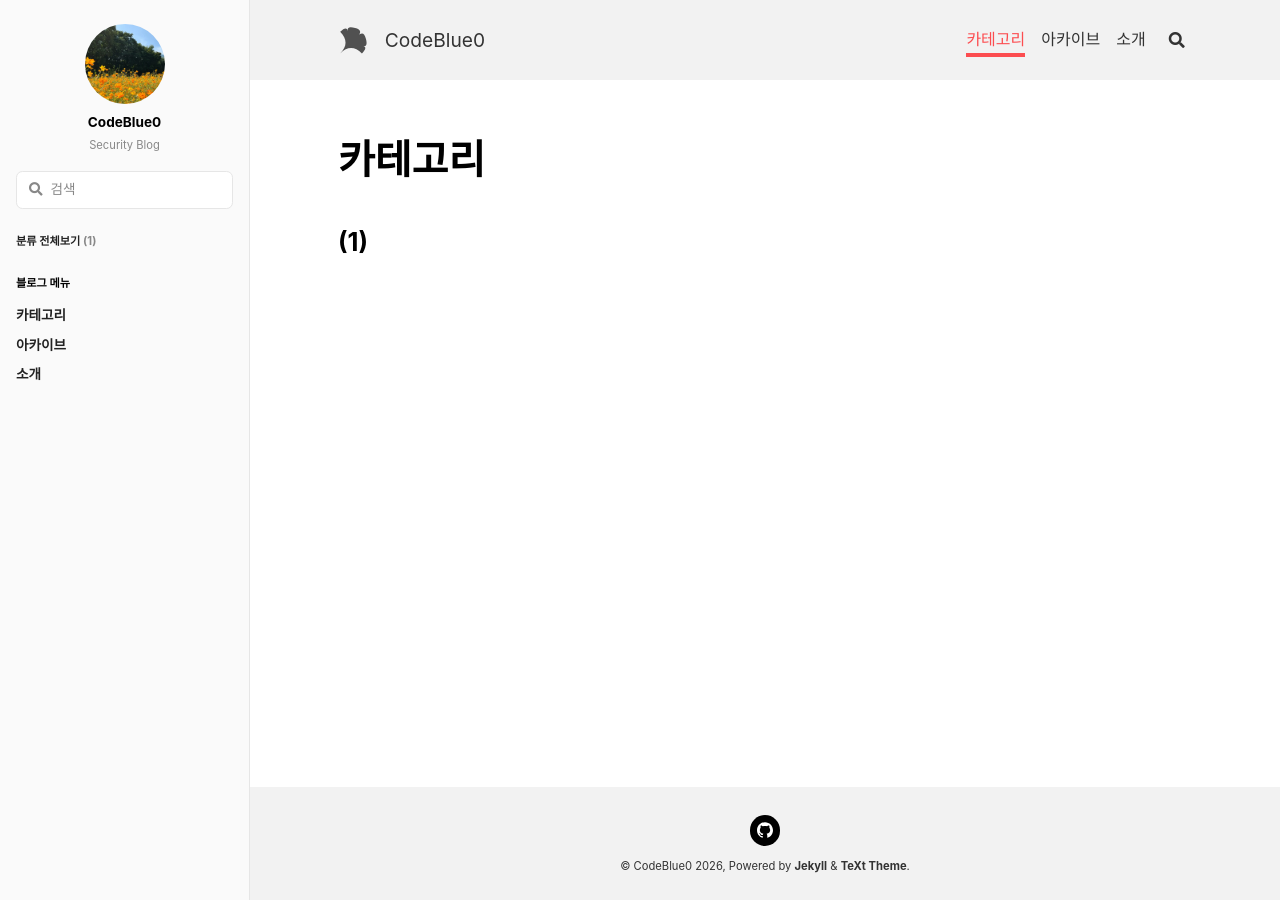
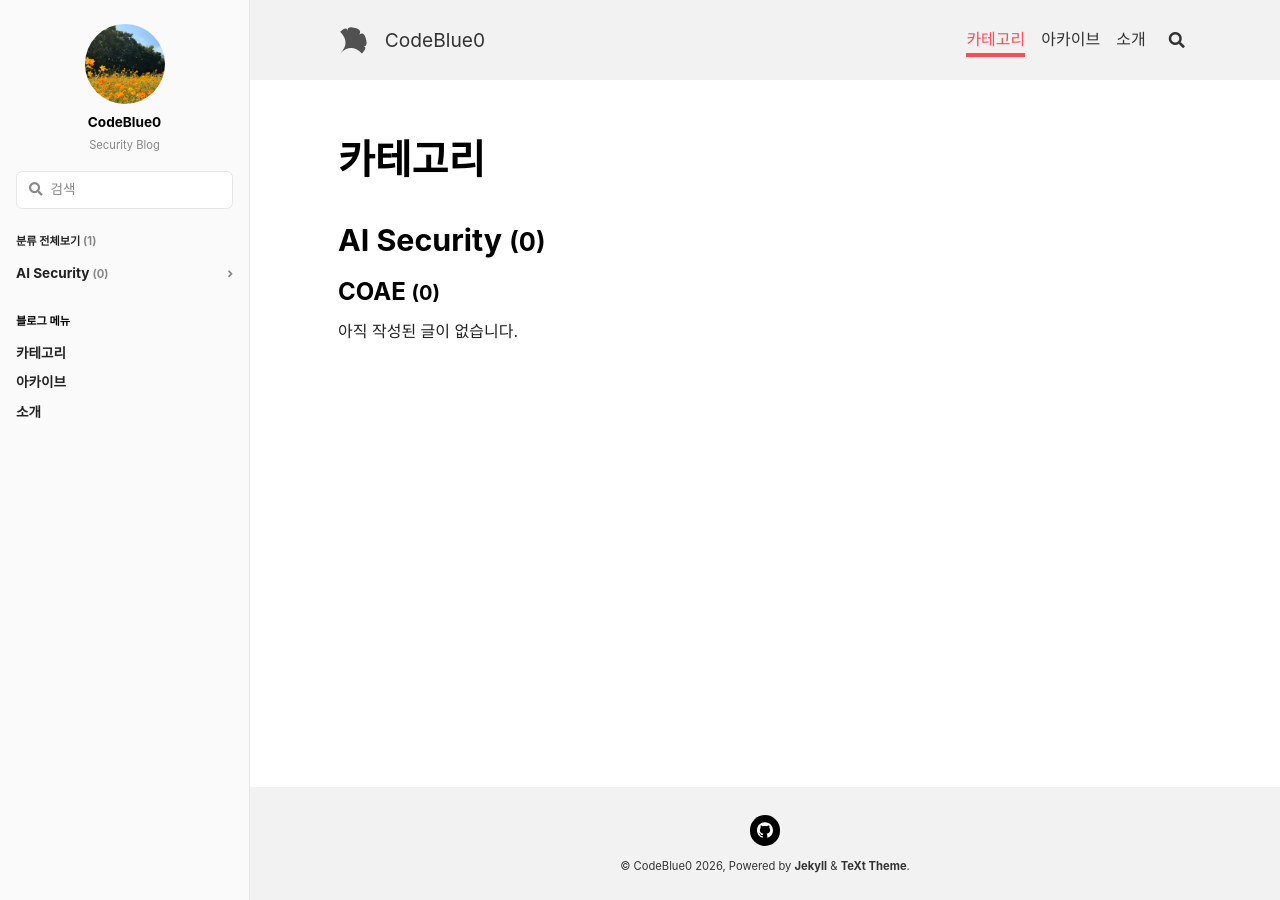
Before and after one commit to CodeBlue0/codeblue0.github.io, a Jekyll site: the page built from categories.html, in a window 1280 px wide. Built offline with Jekyll 4.4.1, drawn with Linux system fonts in a browser that asks for light colours; nearby versions of some CDN libraries; some web fonts are replaced.

Commit message:
Add AI Security and COAE category tree with empty category support

```diff
--- /dev/null
+++ b/_data/categories.yml
@@ -0,0 +1,4 @@
+# 글이 없어도 표시할 카테고리. 글의 categories: [상위, 하위]와 함께 사용한다.
+- name: AI Security
+  children:
+    - COAE
--- a/_includes/sidebar/blog.html
+++ b/_includes/sidebar/blog.html
@@ -38,7 +38,9 @@
     <ul class="blog-sidebar__categories">
       {%- for _top in _tops -%}
         {%- assign _top_posts = site.posts | where_exp: "post", "post.categories[0] == _top" -%}
-        {%- assign _subs = "" | split: "" -%}
+        {%- assign _category = site.data.categories | where: "name", _top | first -%}
+        {%- assign _subs = _category.children -%}
+        {%- unless _subs -%}{%- assign _subs = "" | split: "" -%}{%- endunless -%}
         {%- for _post in _top_posts -%}
           {%- if _post.categories[1] -%}
             {%- assign _subs = _subs | push: _post.categories[1] -%}
--- a/categories.html
+++ b/categories.html
@@ -3,9 +3,11 @@ layout: page
 title: 카테고리
 ---
 
-{%- assign _top_categories = "" | split: "" -%}
+{%- assign _top_categories = site.data.categories | map: "name" -%}
 {%- for _post in site.posts -%}
-  {%- assign _top_categories = _top_categories | push: _post.categories[0] -%}
+  {%- if _post.categories[0] -%}
+    {%- assign _top_categories = _top_categories | push: _post.categories[0] -%}
+  {%- endif -%}
 {%- endfor -%}
 {%- assign _top_categories = _top_categories | uniq | sort -%}
 
@@ -19,7 +21,9 @@ title: 카테고리
       {%- include article-list.html articles=_no_sub type='brief' show_info=true -%}
     {%- endif -%}
 
-    {%- assign _subs = "" | split: "" -%}
+    {%- assign _category = site.data.categories | where: "name", _top | first -%}
+    {%- assign _subs = _category.children -%}
+    {%- unless _subs -%}{%- assign _subs = "" | split: "" -%}{%- endunless -%}
     {%- for _post in _top_posts -%}
       {%- if _post.categories.size > 1 -%}{%- assign _subs = _subs | push: _post.categories[1] -%}{%- endif -%}
     {%- endfor -%}
@@ -27,7 +31,11 @@ title: 카테고리
     {%- for _sub in _subs -%}
       {%- assign _sub_posts = _top_posts | where_exp: "post", "post.categories[1] == _sub" -%}
       <h3 id="{{ _top | slugify }}-{{ _sub | slugify }}">{{ _sub }} <small>({{ _sub_posts.size }})</small></h3>
-      {%- include article-list.html articles=_sub_posts type='brief' show_info=true -%}
+      {%- if _sub_posts.size > 0 -%}
+        {%- include article-list.html articles=_sub_posts type='brief' show_info=true -%}
+      {%- else -%}
+        <p>아직 작성된 글이 없습니다.</p>
+      {%- endif -%}
     {%- endfor -%}
   {%- endfor -%}
 </div>
```
Also changed, not shown: other parts of _includes/sidebar/blog.html (+2 -2 lines).
